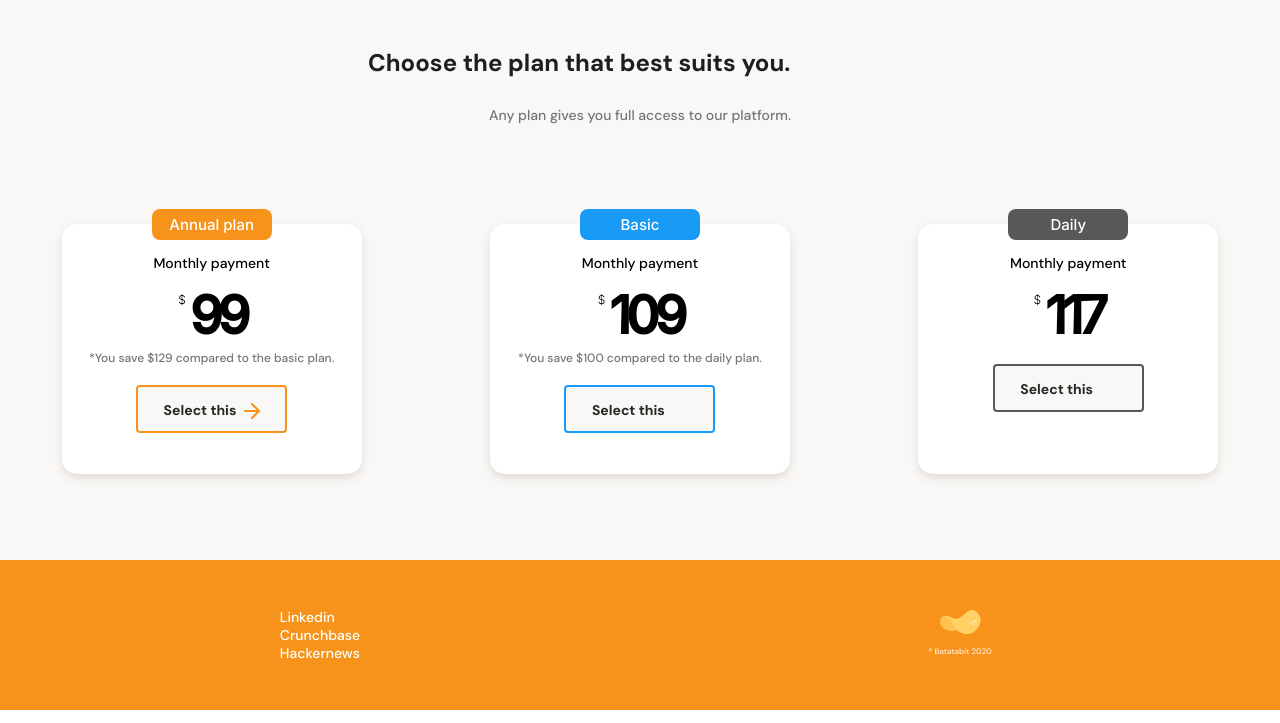
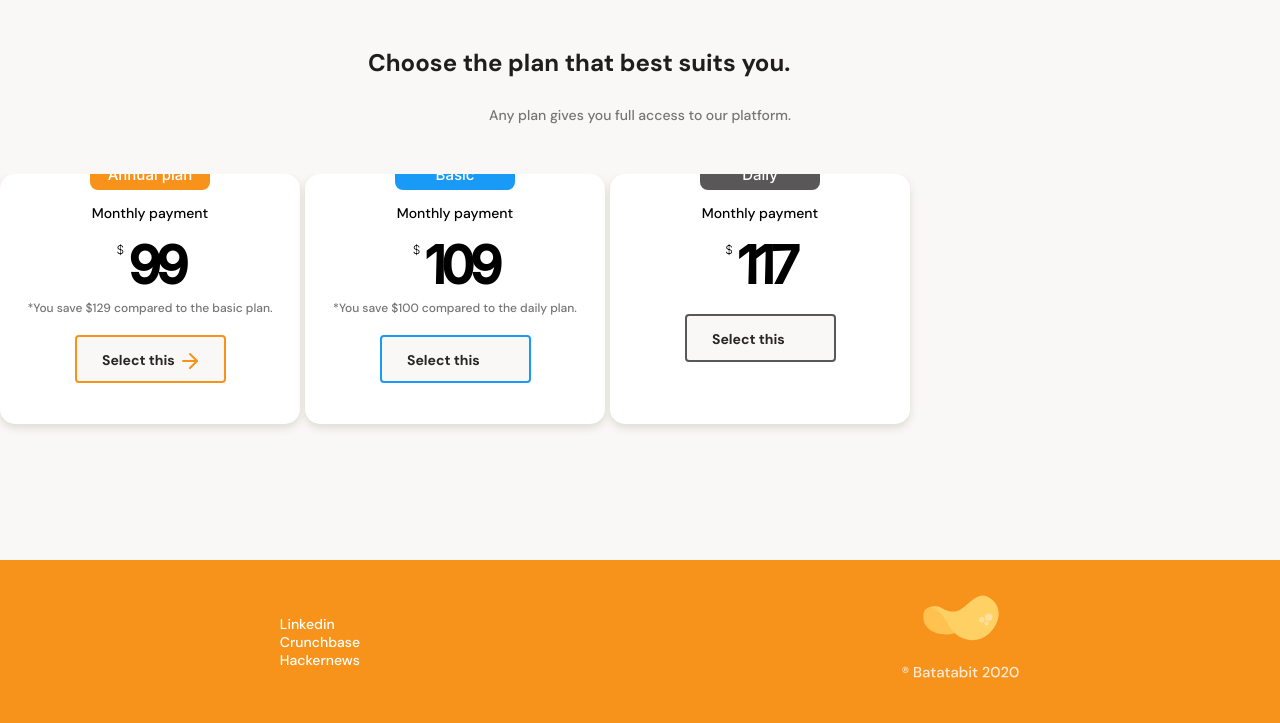
Before and after one commit to jalexcanon/ProyectosPapasPlatzi, a plain HTML site: page index.html in a window 1280 px wide. Shown: the part 2770-3493 px from the top of the page. Drawn offline with Linux system fonts and the light colour scheme.

Commit message:
test - 2

```diff
--- a/style/style.css
+++ b/style/style.css
@@ -448,7 +448,7 @@ main {
     min-width: 190px;
     max-width: 300px;
     height: 250px;
-    margin: 50px auto 0;
+    margin: px auto 0;
     padding: 0 15px;
     background-color: var(--just-white);
     box-shadow: 0px 4px 8px rgb(89, 73, 38, 0.16);
@@ -591,7 +591,7 @@ footer {
     display: grid;
     grid-template-columns:  50% 50%;
     width: 100%;
-    height: 150px;
+    height: 163px;
     background-color: var(--bitcoin-orange);
 }
 
@@ -616,3 +616,8 @@ footer .left ul {
     text-decoration: none;
     color: var(--just-white);
 }
+
+.right img {
+    width: 119px;
+    height: 162px;
+}
```
